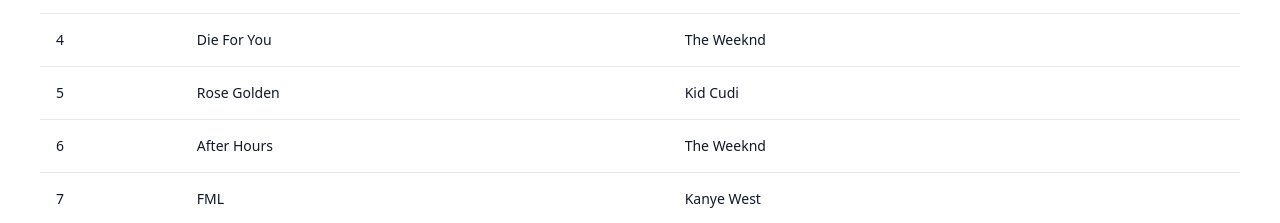
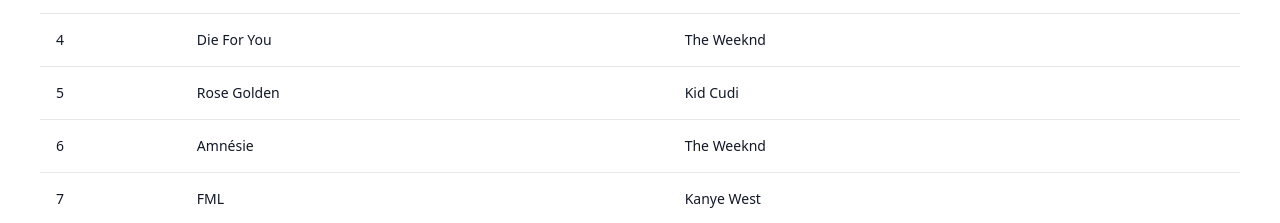
Before and after one commit to Reda-BELHAJ/UnEncrypted.io, a Next.js app: page /about in a window 1280 px wide. Shown: the part 1760-1983 px from the top of the page. Built offline with nearby package versions, Linux system fonts and the light colour scheme; no server answers; what @tailwindcss/typography would draw is missing.

Commit message:
Update informationAboutMe.js

```diff
--- a/Data/informationAboutMe.js
+++ b/Data/informationAboutMe.js
@@ -15,7 +15,7 @@ export const tracks = {
         'Starboy',
         'Die For You',
         'Rose Golden',
-        'After Hours',
+        'Amnésie',
         'FML',
         'Reminder',
         'Redbone',
```
